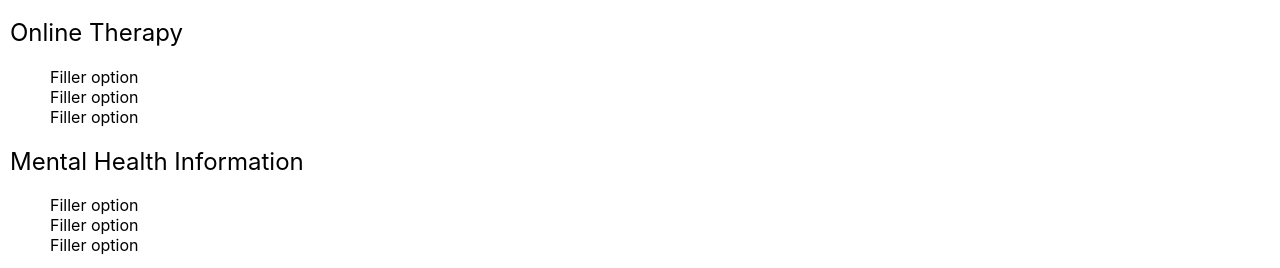
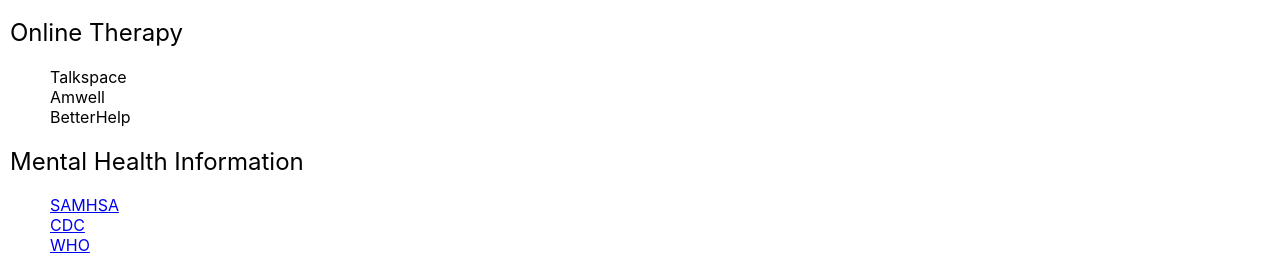
Before and after one commit to Shah-king/Mental-Health-Compendium, a React (Create React App) app in the folder project/: page / in a window 1280 px wide. Shown: the part 756-1024 px from the top of the page. Built offline with nearby package versions, Linux system fonts and the light colour scheme.

Commit message:
added links

```diff
--- a/project/src/components/homepage.js
+++ b/project/src/components/homepage.js
@@ -35,18 +35,18 @@
                 <div className="hotlines">
                     <h1>Online Therapy</h1>
                     <ul>
-                        <li>Filler option</li>
-                        <li>Filler option</li>
-                        <li>Filler option</li>
+                        <li>Talkspace</li>
+                        <li>Amwell</li>
+                        <li>BetterHelp</li>
                     </ul>
                 </div>
 
                 <div className="hotlines">
                     <h1>Mental Health Information</h1>
                     <ul>
-                        <li>Filler option</li>
-                        <li>Filler option</li>
-                        <li>Filler option</li>
+                        <li><a href="https://www.samhsa.gov/mental-health">SAMHSA</a></li>
+                        <li><a href="https://www.cdc.gov/mentalhealth/learn/index.htm">CDC</a></li>
+                        <li><a href="https://www.who.int/news-room/fact-sheets/detail/mental-health-strengthening-our-response">WHO</a></li>
                     </ul>
                 </div>
 
```
